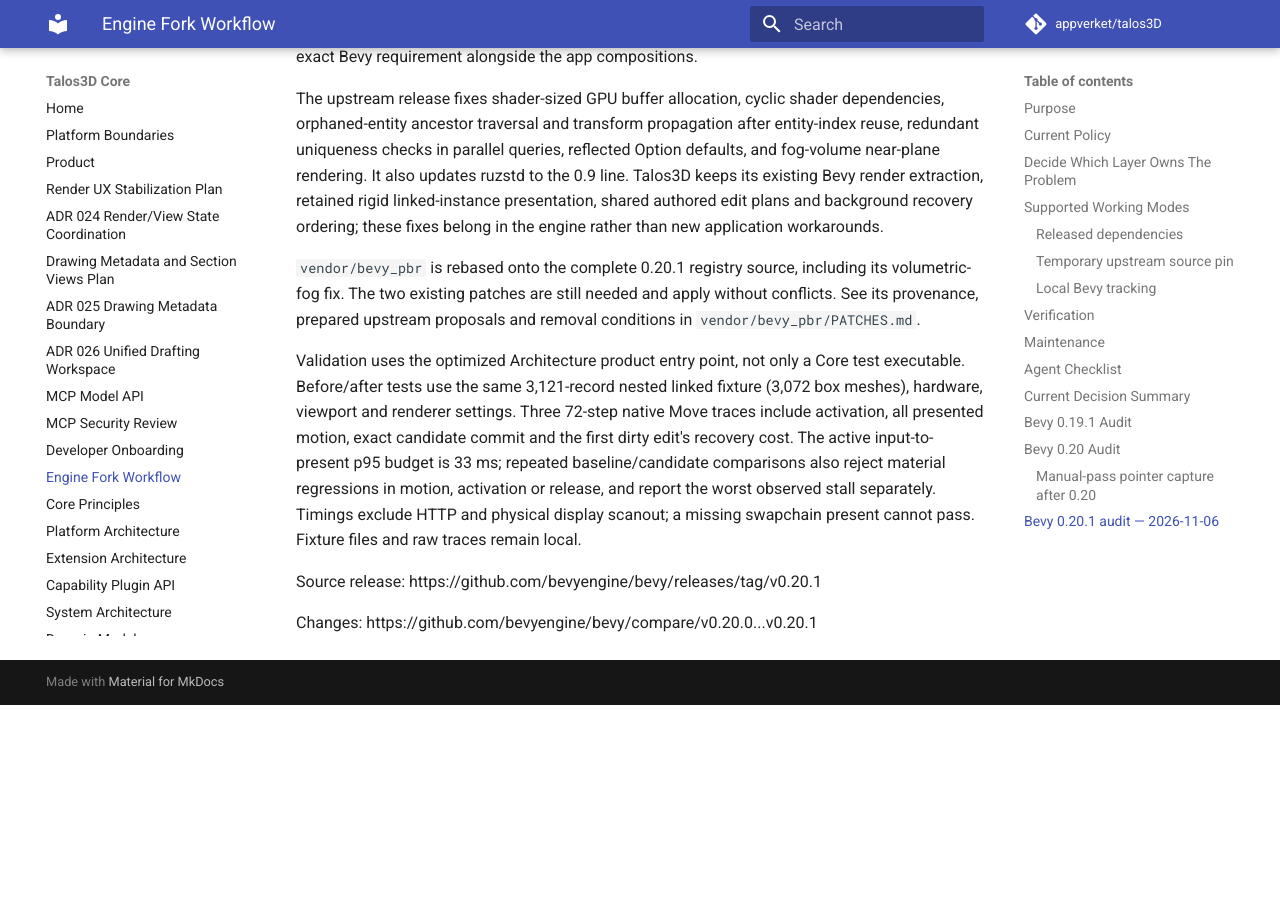
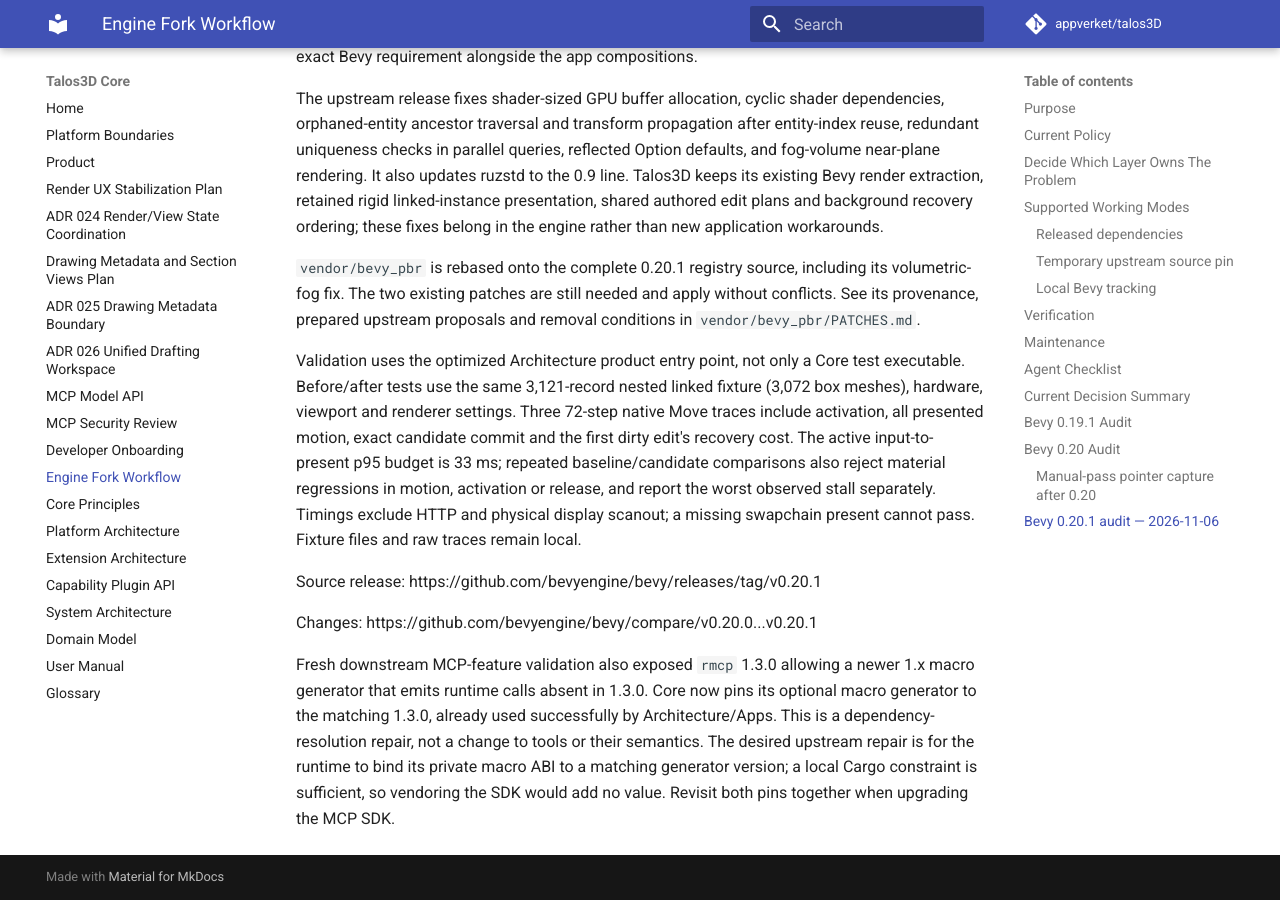
Before and after one commit to appverket/talos3D, an MkDocs documentation site: the page built from docs/ENGINE_FORK_WORKFLOW.md, in a window 1280 px wide and 900 px high, scrolled down 7142 px. Built offline with MkDocs 1.6.1 and Material for MkDocs 9.7.7, drawn with Linux system fonts in a browser that asks for light colours; comment, search, counter and statistics services are not loaded; before the commit the page ends 7847 px from its top, so only the background shows below that.

Commit message:
Keep fresh MCP builds on a matching macro runtime pair

```diff
--- a/docs/ENGINE_FORK_WORKFLOW.md
+++ b/docs/ENGINE_FORK_WORKFLOW.md
@@ -327,3 +327,12 @@
 Source release: https://github.com/bevyengine/bevy/releases/tag/v0.20.1
 
 Changes: https://github.com/bevyengine/bevy/compare/v0.20.0...v0.20.1
+
+Fresh downstream MCP-feature validation also exposed `rmcp` 1.3.0 allowing a
+newer 1.x macro generator that emits runtime calls absent in 1.3.0. Core now pins
+its optional macro generator to the matching 1.3.0, already used successfully by
+Architecture/Apps. This is a dependency-resolution repair, not a change to tools
+or their semantics. The desired upstream repair is for the runtime to bind its
+private macro ABI to a matching generator version; a local Cargo constraint is
+sufficient, so vendoring the SDK would add no value. Revisit both pins together
+when upgrading the MCP SDK.
```
Also changed, not shown: 2 other files.
